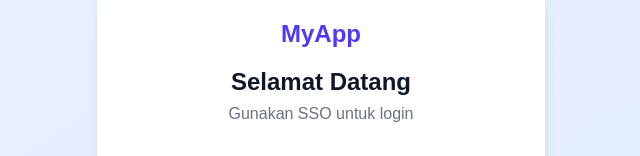
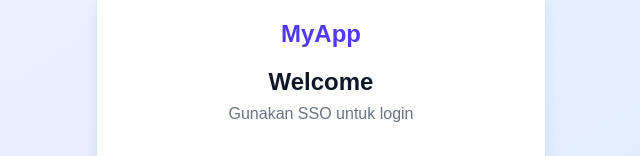
Before and after one commit to satriavilly/devops-fullstack, a Next.js app in the folder frontend/: page /login in a window 1280 px wide. Shown: the part 172-328 px from the top of the page, without its empty margins (319-959 px from the left). Built offline with nearby package versions, Linux system fonts and the light colour scheme; no server answers.

Commit message:
feat: add login page UI and documentation for DevOps pipeline setup

```diff
--- a/frontend/src/app/login/page.tsx
+++ b/frontend/src/app/login/page.tsx
@@ -34,7 +34,7 @@ export default function LoginPage() {
           <Link href="/" className="text-2xl font-bold text-indigo-600">
             MyApp
           </Link>
-          <h1 className="text-2xl font-bold text-gray-900 mt-4">Selamat Datang</h1>
+          <h1 className="text-2xl font-bold text-gray-900 mt-4">Welcome</h1>
           <p className="text-gray-500 mt-1">Gunakan SSO untuk login</p>
         </div>
 
```
Also changed, not shown: 1 other file (tests, documents, lock files or other folders).
